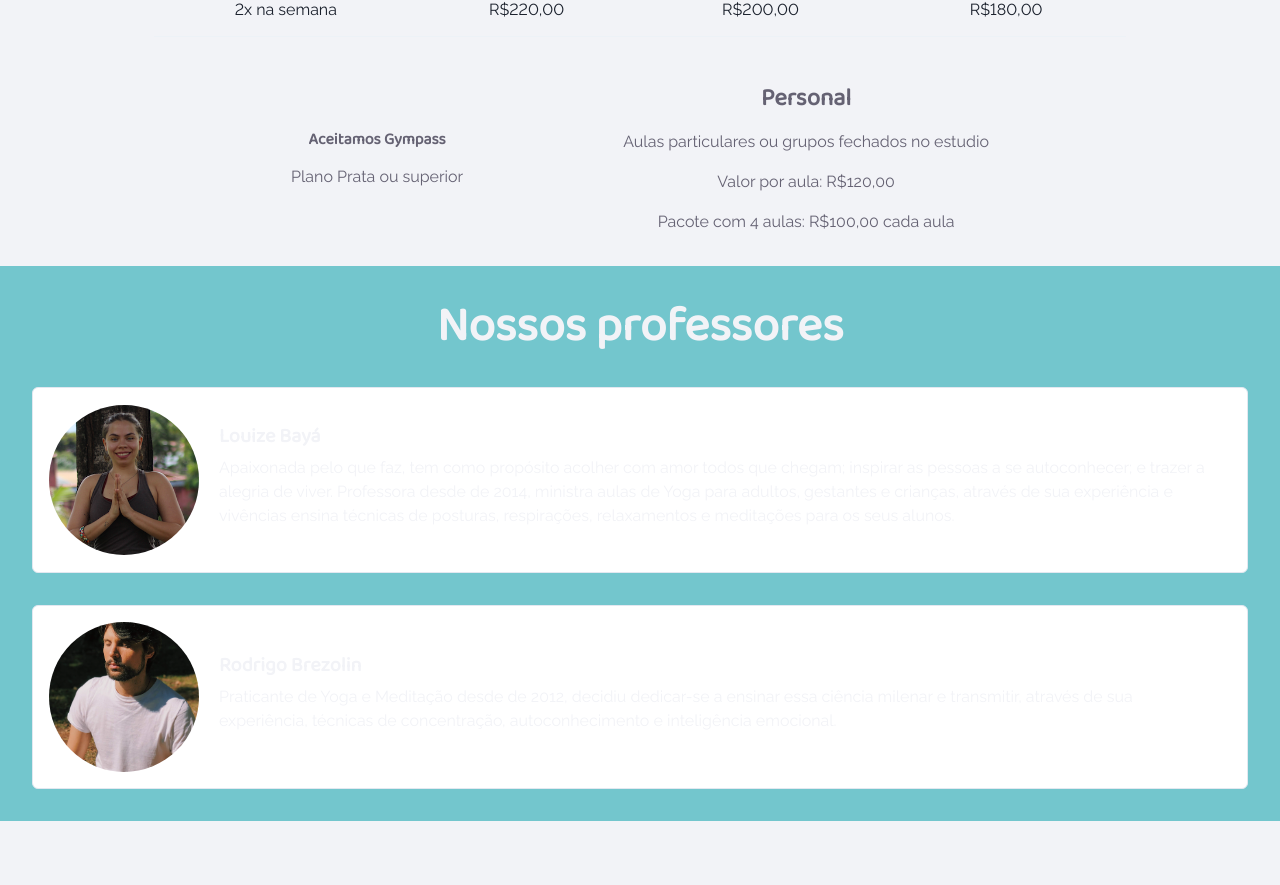
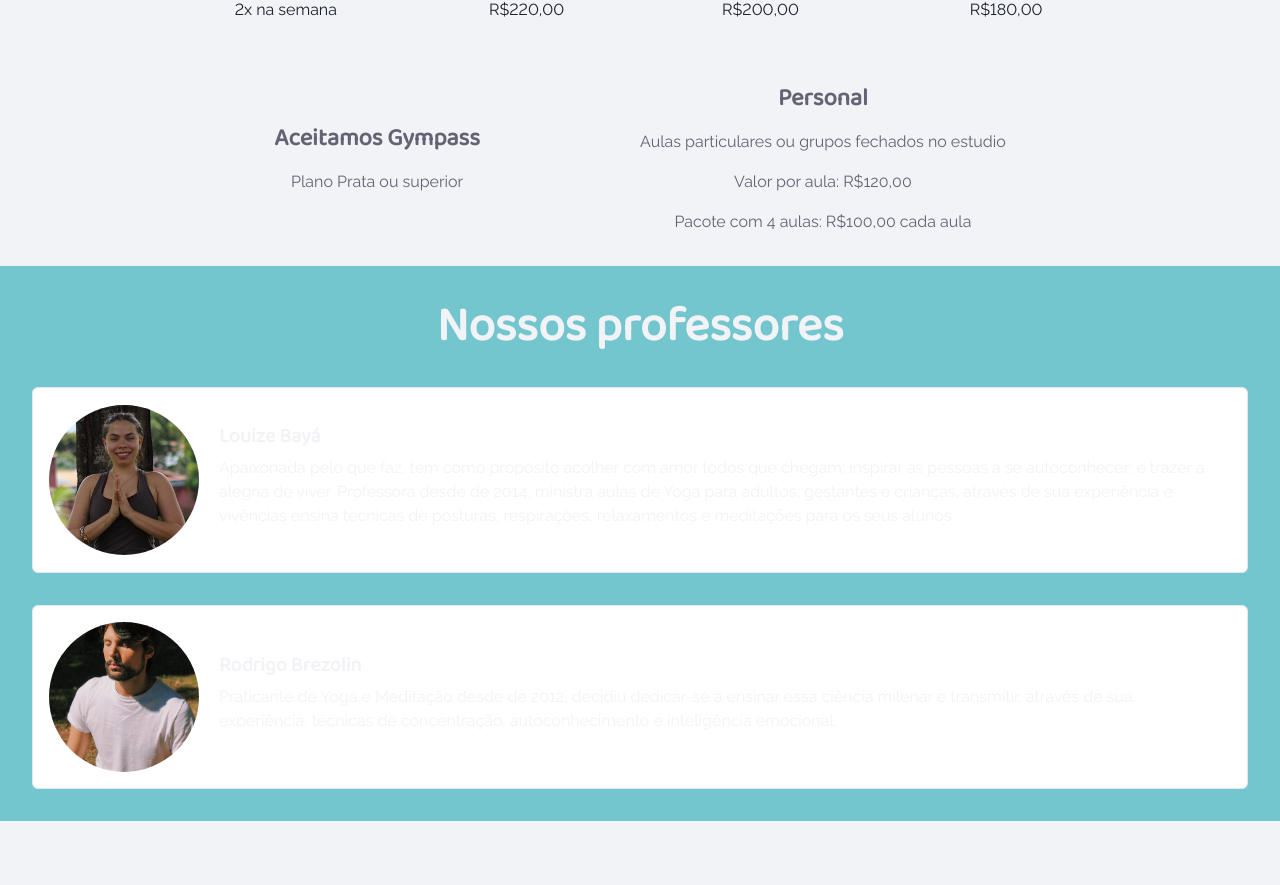
Before and after one commit to Rodrigo-Brezolin-Buquera/YGM-SPA, a React (Create React App) app: page / in a window 1280 px wide. Shown: the part 3635-4520 px from the top of the page. Built offline with nearby package versions, Linux system fonts and the light colour scheme.

Commit message:
ajustes menores

```diff
--- a/src/pages/mainPage/components/agenda/Agenda.js
+++ b/src/pages/mainPage/components/agenda/Agenda.js
@@ -1,6 +1,6 @@
 import { fridayClasses, mondayClasses, saturdayClasses, thursdayClasses, tuesdayClasses, wednesdayClasses } from "../../../../constants/texts/agendaInformation"
 import { DayCard } from "./components/DayCard/DayCard"
-import { Box, Heading, Image, Divider } from "@chakra-ui/react"
+import { Box, Heading, Image } from "@chakra-ui/react"
 import Whatsapp from "../../../../assets/socialMedia/Whatsapp.png"
 import ReactWhatsapp from 'react-whatsapp';
 import { reactWhatapp, whatsappMessage } from "../../../../constants/texts/contactInformation";
--- a/src/pages/mainPage/components/values/components/Gympass/Gympass.js
+++ b/src/pages/mainPage/components/values/components/Gympass/Gympass.js
@@ -10,7 +10,7 @@ export const Gympass = () => {
             alignItems="center"
             gap={"1em"}
         >
-            <Heading fontSize={"initial"} textAlign="center" color={"brand.500"}>
+            <Heading fontSize={"2xl"} textAlign="center" color={"brand.500"}>
                 Aceitamos Gympass
             </Heading>
             <Text color={"brand.500"} textAlign="center">
```
